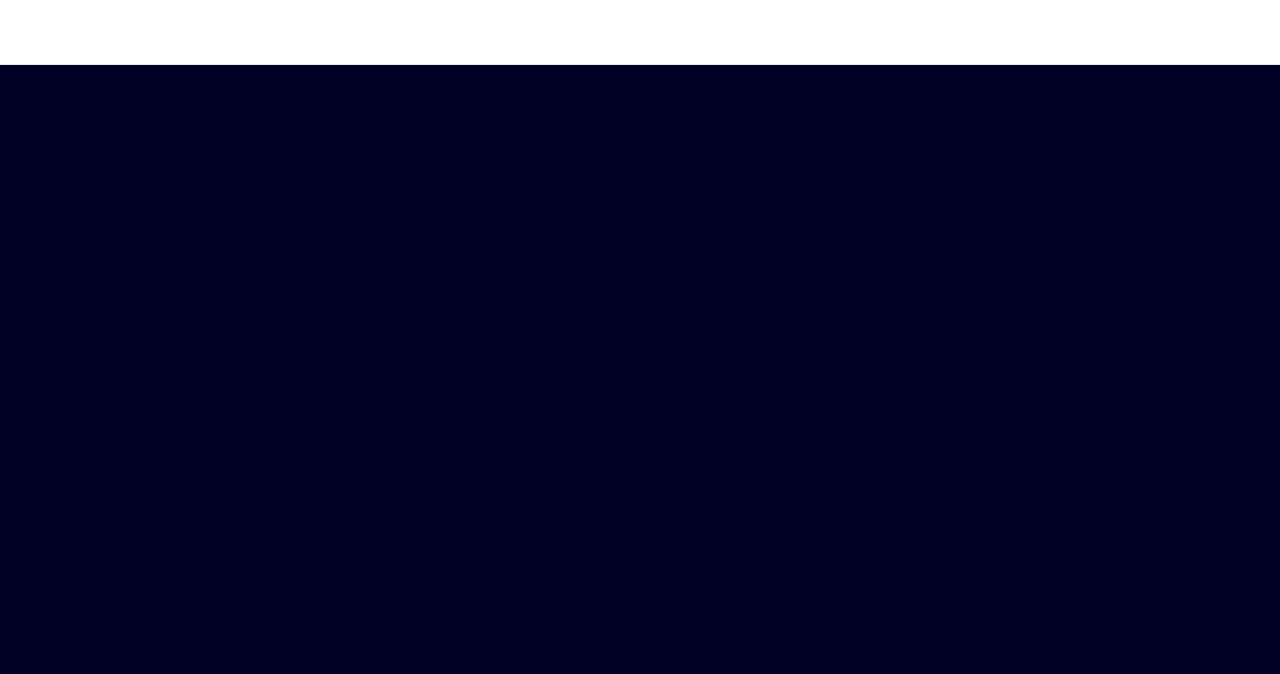
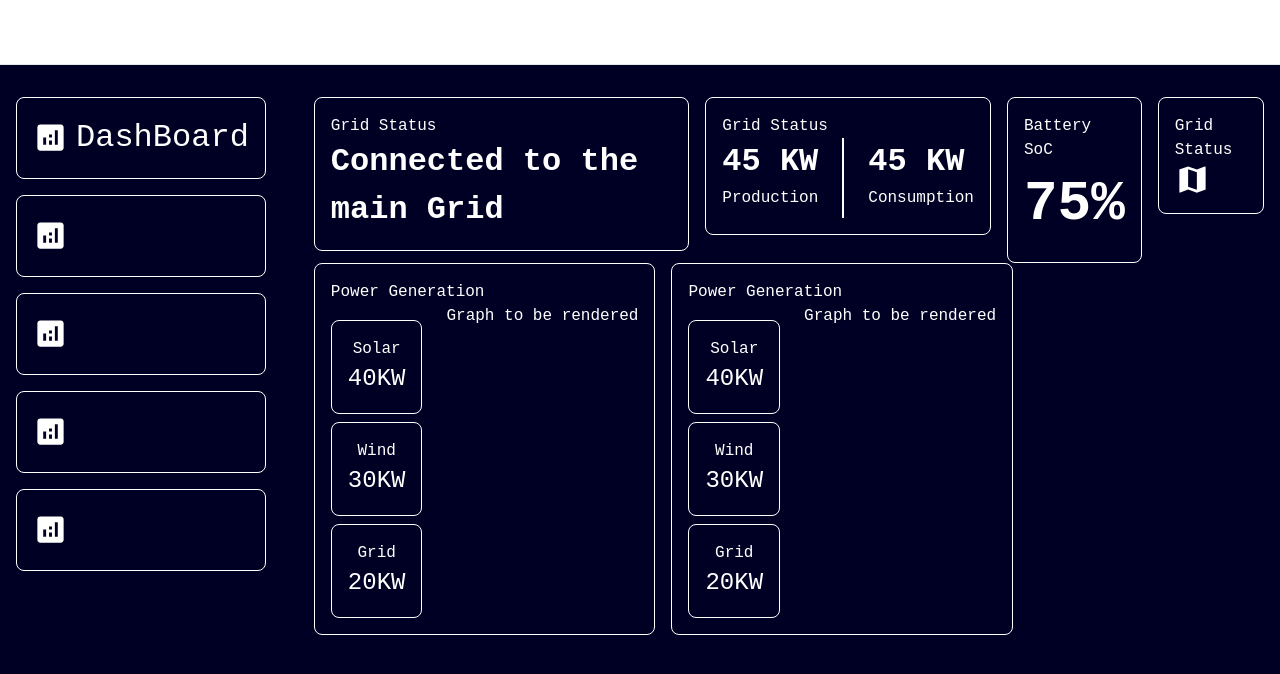
Before and after one commit to bashSunny101/SmartController-SIH, a React (Vite) app: page /dashboard in a window 1280 px wide. Shown: the top 674 px of the page. Built offline with nearby package versions, Linux system fonts and the light colour scheme.

Commit message:
added components in dashboard

```diff
--- a/package.json
+++ b/package.json
@@ -12,13 +12,16 @@
   "dependencies": {
     "@emotion/react": "^11.11.1",
     "@emotion/styled": "^11.11.0",
+    "@mui/icons-material": "^5.15.0",
     "@mui/material": "^5.15.0",
+    "@mui/styled-engine-sc": "^6.0.0-alpha.8",
     "@reduxjs/toolkit": "^2.0.1",
     "axios": "^1.6.2",
     "react": "^18.2.0",
     "react-dom": "^18.2.0",
     "react-redux": "^9.0.4",
-    "react-router-dom": "^6.20.1"
+    "react-router-dom": "^6.20.1",
+    "styled-components": "^6.1.1"
   },
   "devDependencies": {
     "@types/node": "^20.10.4",
--- a/src/App.jsx
+++ b/src/App.jsx
@@ -27,11 +27,11 @@ function App() {
                 <img src="src\assets\image (4).svg" alt="logo" width={381} height={79} />
                 <div className="text-white font-semibold">Secure Grids, Smarter Connections</div>
               </div>
-              <div className="flex">
-                <div className=" p-4 flex-grow">
+              <div className="flex responsive">
+                <div className=" p-4 stop flex-grow">
                   <img src="src\assets\My Video.gif" alt="microgrid animation" />
                 </div>
-                <div className="inline-block h-auto w-1 rounded-xl self-stretch bg-gray-500 opacity-100 dark:opacity-50"></div>
+                <div className="inline-block h-auto w-1 rounded-xl self-stretch bg-gray-500 opacity-100 dark:opacity-50 line"></div>
                 <div className="ml-20">
                   {!isLoginSuccessful ? (
                     <Login onLoginSuccess={handleLoginSuccess} />
@@ -45,6 +45,8 @@ function App() {
             </div>
           }
         />
+        <Route path="/Login" element={<Login />} />
+        <Route path="/Verify" element={<Verify />} />
         <Route path="/dashboard" element={<Dashboard />} />
       </Routes>
     </Router>
--- /dev/null
+++ b/src/Components/Dashboard.css
@@ -0,0 +1,21 @@
+nav {
+  position: relative !important;
+}
+
+.left-panel {
+  display: flex;
+  flex-direction: column;
+  gap: 1em;
+}
+
+.right-grid,
+.graph {
+  display: flex;
+  gap: 1em;
+}
+
+.display {
+  display: flex;
+  gap: 3em;
+  margin: 2em 1em;
+}
--- a/src/Components/Dashboard.jsx
+++ b/src/Components/Dashboard.jsx
@@ -1,4 +1,10 @@
 import React from "react";
+import PanelGrid from "./PanelGrid";
+import "./DashBoard.css";
+import AnalyticsIcon from "@mui/icons-material/Analytics";
+import MainGrid from "./MainGrid";
+import MapIcon from "@mui/icons-material/Map";
+import Graph from "./Graph";
 
 function Dashboard() {
   return (
@@ -18,6 +24,54 @@ function Dashboard() {
             </a>
           </div>
         </nav>
+        <div className="display">
+          <div className="left-panel">
+            <PanelGrid
+              icon={<AnalyticsIcon fontSize="large" />}
+              prop="DashBoard"
+            />
+            <PanelGrid icon={<AnalyticsIcon fontSize="large" />} prop="" />
+            <PanelGrid icon={<AnalyticsIcon fontSize="large" />} prop="" />
+            <PanelGrid icon={<AnalyticsIcon fontSize="large" />} prop="" />
+            <PanelGrid icon={<AnalyticsIcon fontSize="large" />} prop="" />
+          </div>
+          <div className="right-panel">
+            <div className="right-grid">
+              <MainGrid title="Grid Status" main="Connected to the main Grid" />
+              <MainGrid
+                title="Grid Status"
+                pow1="45 KW"
+                height="40px"
+                pow2="45 KW"
+              />
+              <MainGrid title="Battery SoC" perc="75%" />
+              <MainGrid
+                title="Grid Status"
+                map={<MapIcon fontSize="large" />}
+              />
+            </div>
+            <div className="graph">
+              <Graph
+                header="Power Generation"
+                title1="Solar"
+                title2="Wind"
+                title3="Grid"
+                pow31="40KW"
+                pow32="30KW"
+                pow33="20KW"
+              />
+              <Graph
+                header="Power Generation"
+                title1="Solar"
+                title2="Wind"
+                title3="Grid"
+                pow31="40KW"
+                pow32="30KW"
+                pow33="20KW"
+              />
+            </div>
+          </div>
+        </div>
       </div>
     </>
   );
--- /dev/null
+++ b/src/Components/Graph.css
@@ -0,0 +1,7 @@
+.side-status {
+  display: flex;
+  flex-direction: column;
+  gap: 0.5rem;
+  text-align: center;
+  margin-top: 1em;
+}
--- /dev/null
+++ b/src/Components/Graph.jsx
@@ -0,0 +1,30 @@
+import React from "react";
+import MainGrid from "./MainGrid";
+import "./Graph.css";
+
+export default function Graph({
+  data,
+  header,
+  title1,
+  title2,
+  title3,
+  pow31,
+  pow32,
+  pow33,
+}) {
+  return (
+    <>
+      <div className="containers">
+        <div className="heading">{header}</div>
+        <div className="sub">
+          <div className="side-status">
+            <MainGrid title={title1} pow3={pow31} />
+            <MainGrid title={title2} pow3={pow32} />
+            <MainGrid title={title3} pow3={pow33} />
+          </div>
+          <div className="graph">Graph to be rendered</div>
+        </div>
+      </div>
+    </>
+  );
+}
--- /dev/null
+++ b/src/Components/MainGrid.css
@@ -0,0 +1,39 @@
+:root {
+  font-size: 16px;
+  text-decoration: none;
+  color: white;
+  font-family: "Courier New", Courier, monospace;
+}
+
+.main,
+.pow1,
+.pow2 {
+  font-size: 2rem;
+  font-weight: 600;
+}
+
+.pow3 {
+  font-size: 1.5rem;
+}
+
+.vertical {
+  width: 2px;
+  background-color: white;
+}
+
+.sub {
+  display: flex;
+  gap: 1.5em;
+}
+
+.perc {
+  font-size: 3.5rem;
+  font-weight: 600;
+}
+
+.containers {
+  border: 1px solid white;
+  border-radius: 0.5rem;
+  padding: 1em;
+  height: fit-content;
+}
--- /dev/null
+++ b/src/Components/MainGrid.jsx
@@ -0,0 +1,31 @@
+import React from "react";
+import "./MainGrid.css";
+
+export default function MainGrid({ title, main, perc, map, pow1, pow2, pow3 }) {
+  return (
+    <>
+      <div className="containers">
+        <div className="heading">
+          <p>{title}</p>
+        </div>
+        <div className="main">{main}</div>
+        <div className="pow3">{pow3}</div>
+        <div className="perc">{perc}</div>
+        <div className="map">{map}</div>
+        {pow1 ? (
+          <div className="sub">
+            <div>
+              <div className="pow1">{pow1}</div>
+              <div className="script1">Production</div>
+            </div>
+            <div className="vertical" style={{ height: "5rem" }}></div>
+            <div>
+              <div className="pow2">{pow2}</div>
+              <div className="script2">Consumption</div>
+            </div>
+          </div>
+        ) : null}
+      </div>
+    </>
+  );
+}
--- /dev/null
+++ b/src/Components/PanelGrid.css
@@ -0,0 +1,18 @@
+:root {
+  font-size: 16px;
+  text-decoration: none;
+  color: white;
+  font-family: "Courier New", Courier, monospace;
+}
+
+.container {
+  border: 1px solid white;
+  border-radius: 0.5rem;
+  padding: 1em;
+}
+
+.flex {
+  gap: 0.5rem;
+  font-size: 2rem;
+  align-items: center;
+}
--- /dev/null
+++ b/src/Components/PanelGrid.jsx
@@ -0,0 +1,23 @@
+import React from 'react';
+import "./PanelGrid.css";
+
+export default function PanelGrid({icon, prop}){
+    return(
+        <>
+            <div className="container">
+                <a href="">
+                    <div className='flex'>
+                        <div>
+                            {icon}
+                        </div>
+                        <div>
+                            <p>
+                                {prop}
+                            </p>
+                        </div>
+                    </div>
+                </a>
+            </div>
+        </>
+    );
+}
--- a/src/index.css
+++ b/src/index.css
@@ -1,3 +1,14 @@
 @tailwind base;
 @tailwind components;
 @tailwind utilities;
+
+@media screen and (max-width: 1020px) {
+    .responsive{
+        justify-content: center;
+        align-self: center;
+    }
+
+    .stop, .line{
+        display: none;
+    }
+}
```
Also changed, not shown: 1 other file (tests, documents, lock files or other folders).
